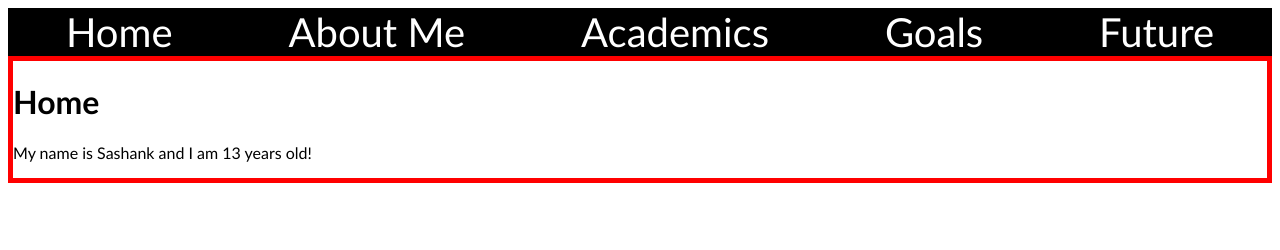
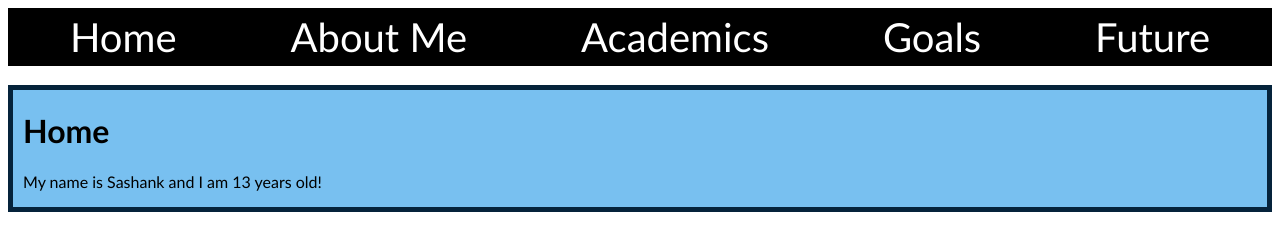
Before and after one commit to SashankASC24/SashankASC24.github.io, a plain HTML site: page index.html in a window 1280 px wide. Drawn offline with Linux system fonts and the light colour scheme.

Commit message:
Update index.html

```diff
--- a/style.css
+++ b/style.css
@@ -9,8 +9,11 @@ nav {
     display: flex;
     justify-content: space-around;
     align-items: center;
+    padding: 5px;
 }
 
 .Home {
-    border: 5px, solid, red;
+    padding-left: 10px;
+    border: 5px, solid, rgb(5, 35, 59);
+    background-color: rgb(120, 192, 240);
 }
```
Also changed, not shown: index.html (+1 -0 lines).
